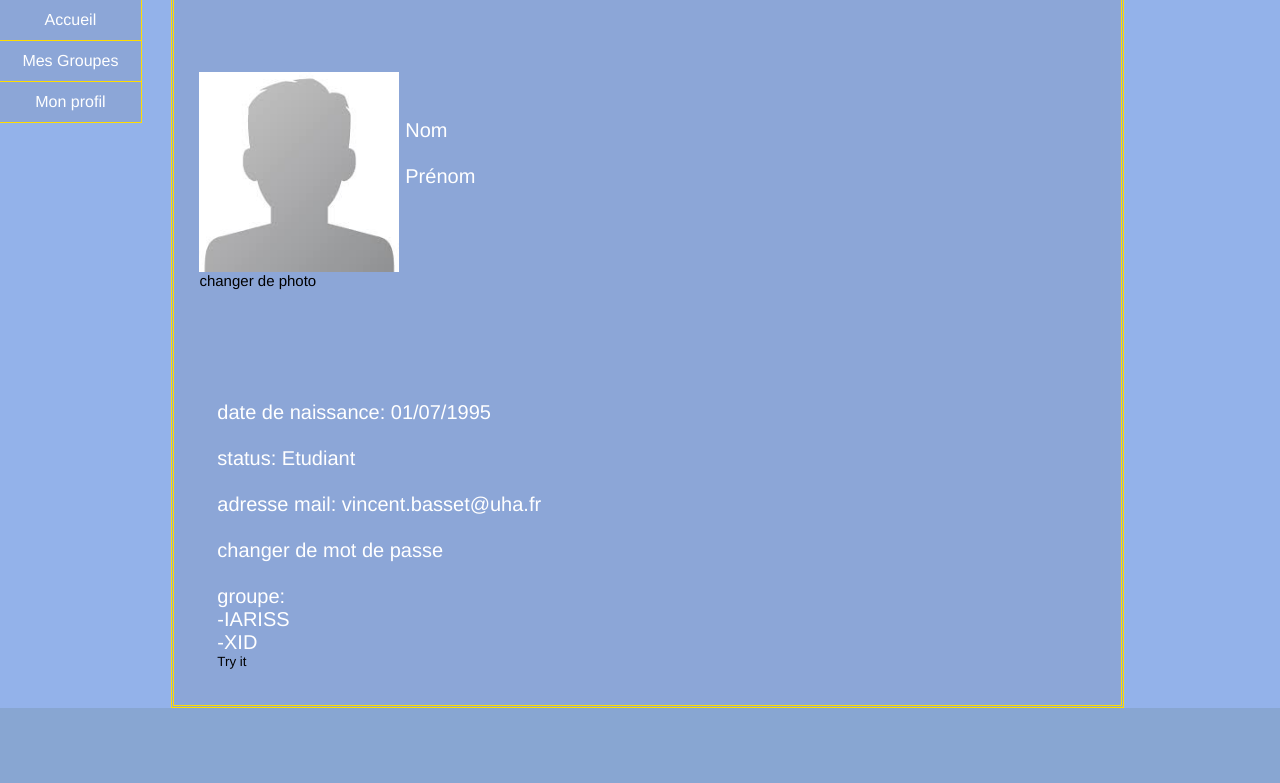
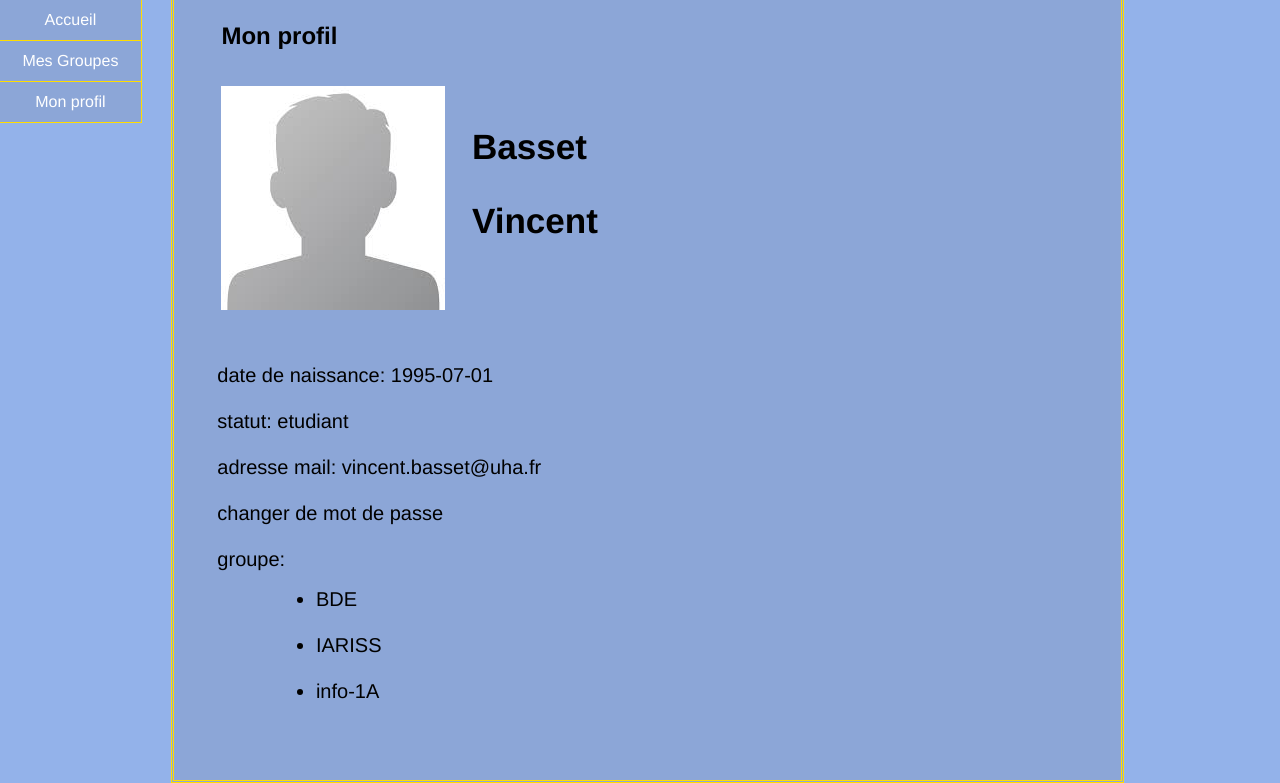
Before and after one commit to vincentbasset/cide1, a PHP site: page /profil.php in a window 1280 px wide. Shown: the part 229-1012 px from the top of the page. Before the commit the page ends 937 px from the top, so only its background shows below. Run offline with PHP 8.4, Linux system fonts and the light colour scheme; data comes from the database, SQL or seed files in the repository.

Commit message:
Add files via upload

```diff
--- a/cide/profil.php
+++ b/cide/profil.php
@@ -1,52 +1,51 @@
 <?php
 	include("header.php");
+	$reponse = $bdd -> query("SELECT * FROM utilisateur WHERE id=1");
+	$reponse2 = $bdd -> query("SELECT * FROM utilisateur inner join appartient on appartient.idUtil=utilisateur.id inner join groupe on appartient.idGroupe=groupe.id  WHERE utilisateur.id=1 ORDER BY groupe.nom LIMIT 3");
 	?>
 	<div class="centreprofil">
+		<h2>Mon profil</h2>
 		<p>
 			<div id="pgauche">
-					<img src="image/profil.jpg" title="photo de profil" alt="profil" width="200px" height="200Px" />
+					<?php
+					while($pdonnees=$reponse->fetch()){
+					echo'
+					<img src="'.$pdonnees["photo"].'" title="'.$pdonnees["nom"].' '.$pdonnees["prenom"].'" alt="'.$pdonnees["nom"].' '.$pdonnees["prenom"].'" />
 					</br>
-					changer de photo
 					</div>
 					<div id="pdroit">
 						<p>
-					Nom
+						<h3>'.$pdonnees["nom"].'</h3>
+						</br>
+						<h3>'.$pdonnees["prenom"].'</h3>
+					</div>
+					</p>
+					<p>
+						date de naissance: '.$pdonnees["datenaissance"].'
 						</br>
 						</br>
-					Prénom
-				</div>
-				</br>
-			</p>
-			<p>
-				</br>
-					date de naissance: 01/07/1995
+						statut: '.$pdonnees["statut"].'
 						</br>
 						</br>
-					status: Etudiant
+						adresse mail: '.$pdonnees["adresse"].'
 						</br>
-				</br>
-					adresse mail: vincent.basset@uha.fr
-				</br>
-				</br>
+						</br>';
+					}
+					?>
 				changer de mot de passe
 				</br>
 				</br>
 					groupe:
+					<ul>
+					<?php
+					while($pdonnee=$reponse2->fetch()){
+					echo'<li>'.$pdonnee["nom"].'</li></br>';
+					}
+					?>
+					</ul>
 				</br>
-					-IARISS
-				</br>
-					-XID
-				</br>
-				<span>
-				<button class="link" onclick="myFunction()">Try it</button>
-				</span>
-
 			</p>
-
-
 		</div>
-
-
 
 	</body>
 </html>
--- a/cide/style.css
+++ b/cide/style.css
@@ -106,15 +106,18 @@ nav a:hover{
 	margin-bottom: 2%;
 	padding: 2%;
 }
+
 span{
 	text-align:left;
 	line-height:35px;
 	font-size: 20px;
 }
+
 span a{
 	color: black;
 	text-decoration: none;
 }
+
 .date{
 	display:inline-block;
 	width:100%;
@@ -138,46 +141,92 @@ form p{
 
 }
 .centreprofil p{
-	margin-top: 2%;
-	margin-bottom: 2%;
 	padding: 2%;
 	font-size:20px;
-	color:white;
+}
+
+.centreprofil h2{
+	margin-left:22px;
+	margin-top:22px;
 }
 
 #pgauche{
 	display:inline-block;
 	font-size:15px;
+	margin-left:22px;
 }
 
 #pdroit{
 	display:inline-block;
 	font-size:30px;
-	padding-top:5%;
-}
-
-.centreprofil a{
-	margin-top: 2%;
-	margin-bottom: 2%;
-	padding: 2%;
-	font-size:20px;
-	color:rgb(255,221,1);
-	text-align:center;
-	width:100%;
-	font-size:15px;
+	padding-top:4%;
+	font-weight:bold;
+	margin-left:22px;
 }
 
 
-.centreprofil span{
-	width:100%;
-	font-size:10px;
-	text-align:center;
+.centreprofil ul{
+	text-align:left;
+	margin-left:8%;
+	padding-left:5%;
+	font-size:20px;
+
 }
 
 button.link {
 	background:none;border:none;
 }
 
-.test{
-	color:white;
+.centregroupe{
+	width:70%;
+	padding-right:1%;
+	padding-left:1%;
+	border-left: 3px double rgb(255,221,1);
+	border-right: 3px double rgb(255,221,1);
+	border-bottom: 3px double rgb(255,221,1);
+	padding-right:2%;
+	padding-left:2%;
+	background-color:rgb(140,166,215);
+
 }
+
+.centregroupe a{
+	color: black;
+	text-decoration: none;
+	display:block;
+	background-color: rgb(200,200,255) ;
+	margin-top: 2%;
+	margin-bottom: 2%;
+	padding: 2%;
+}
+
+.centregroupe a:hover{
+	background-color: rgb(1,93,170);
+}
+
+.centregroupeinf{
+	width:70%;
+	padding-right:1%;
+	padding-left:1%;
+	border: 3px double rgb(255,221,1);
+	padding-right:2%;
+	padding-left:2%;
+	margin-top:5%;
+	margin-left:13.3%;
+	background-color:rgb(140,166,215);
+
+}
+
+.centregroupeinf a{
+	color: black;
+	text-decoration: none;
+	display:block;
+	background-color: rgb(200,200,255) ;
+	margin-top: 2%;
+	margin-bottom: 2%;
+	padding: 2%;
+}
+
+.centregroupeinf a:hover{
+	background-color: rgb(1,93,170);
+}
```
Lines whose indentation alone changed are shown as unchanged.
